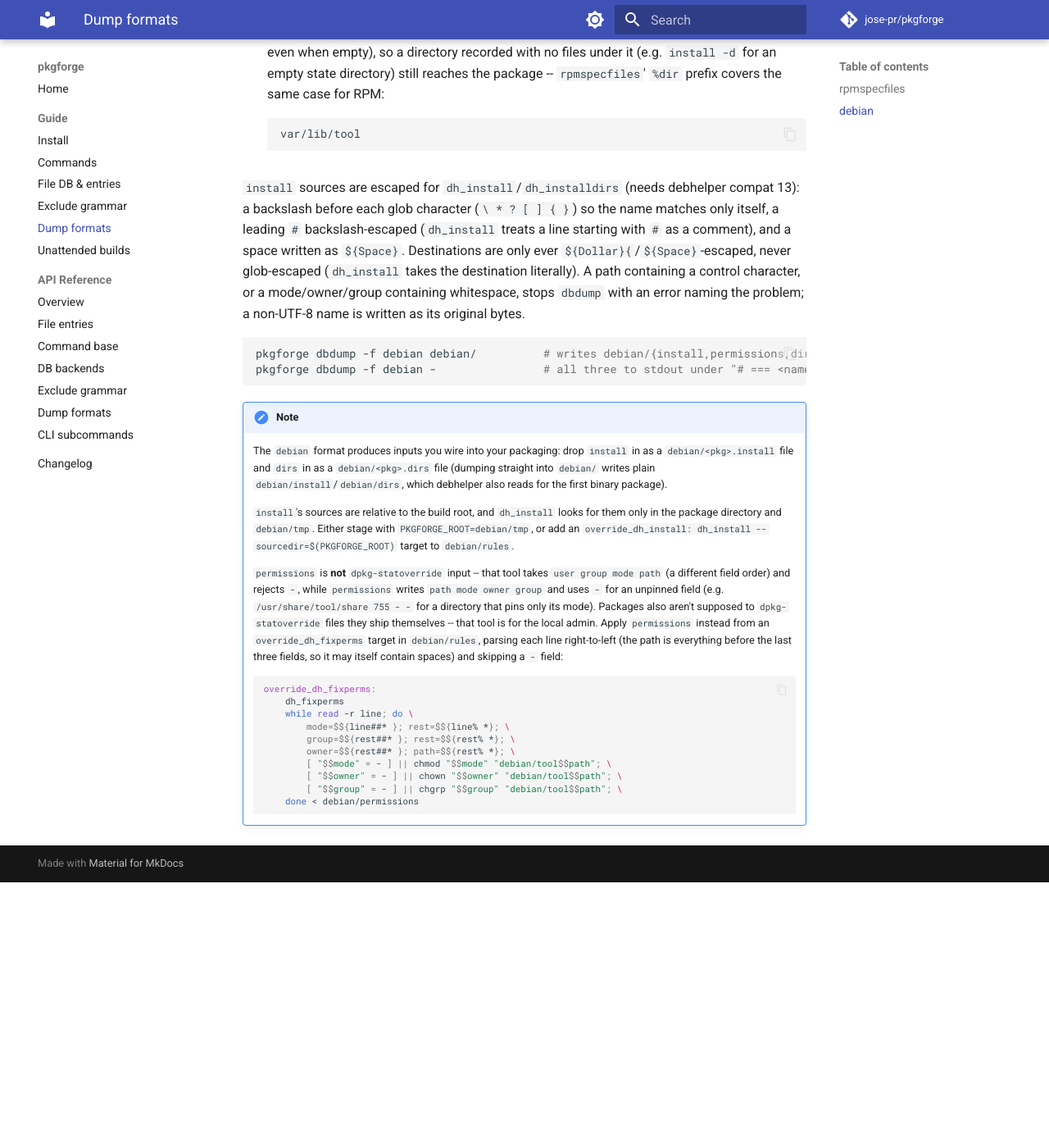
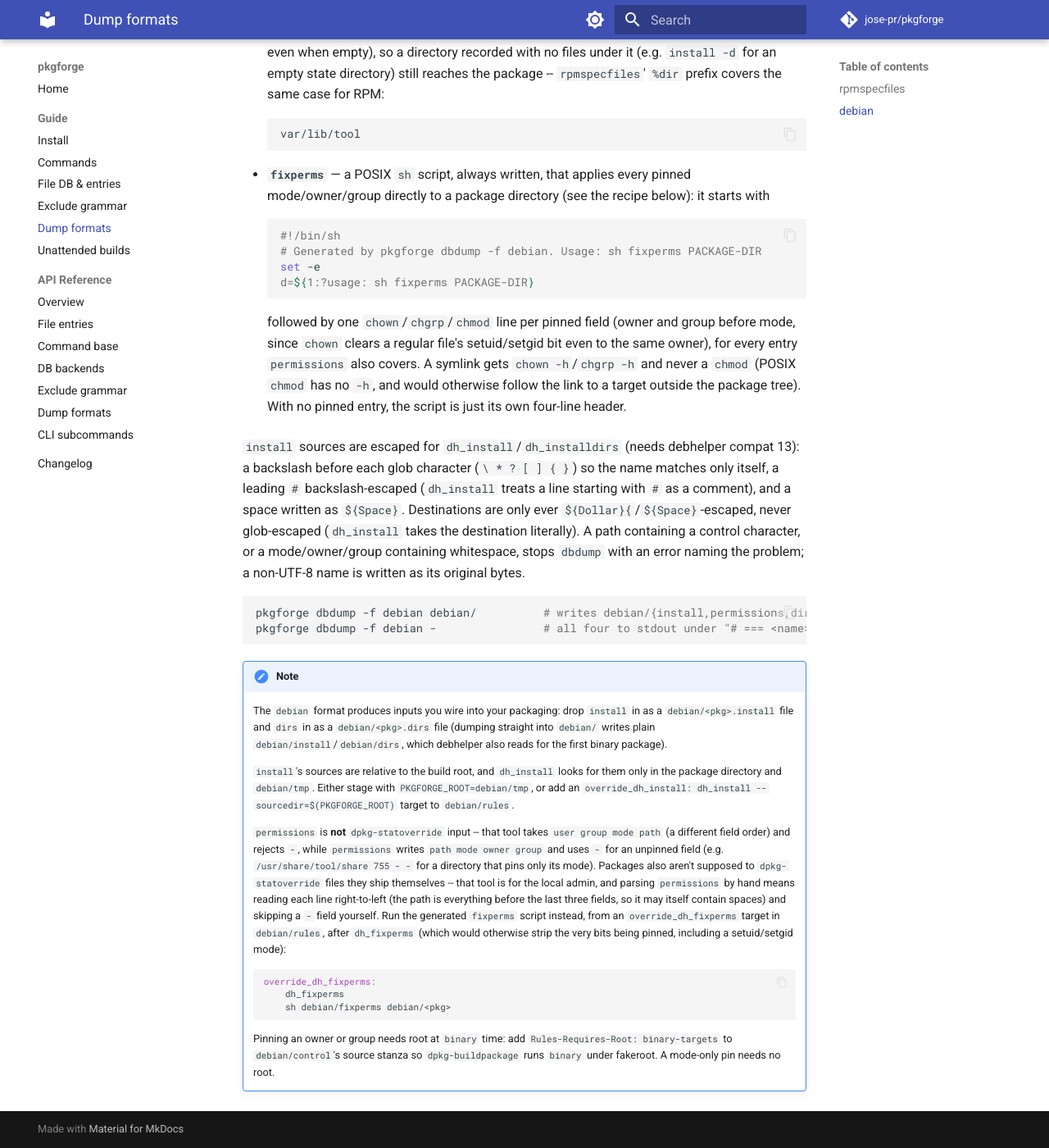
Before and after one commit to jose-pr/pkgforge, an MkDocs documentation site: the page built from docs/guide/formats.md, in a window 1280 px wide and 1400 px high, scrolled down 1673 px. Shown: the whole window at 82% size. Built offline with MkDocs 1.6.1 and Material for MkDocs 9.7.7, drawn with Linux system fonts in a browser that asks for light colours; comment, search, counter and statistics services are not loaded; before the commit the page ends 2749 px from its top, so only the background shows below that; some of the changed text lies outside the part shown.

Commit message:
docs: run the fixperms script from override_dh_fixperms
The formats guide's override_dh_fixperms example parsed permissions
right-to-left by hand, and read the fields in the wrong order (mode,
group, owner instead of mode, owner, group -- it passed the group to
chmod). Replace it with the two-line recipe that runs the generated
fixperms script after dh_fixperms, plus a note that a pinned owner or
group needs Rules-Requires-Root: binary-targets.

````diff
--- a/docs/guide/formats.md
+++ b/docs/guide/formats.md
@@ -52,7 +52,7 @@ pkgforge dbdump -f rpmspecfiles -          # to stdout
 
 ## `debian`
 
-Writes three artifacts into an output directory (created if needed):
+Writes four artifacts into an output directory (created if needed):
 
 - **`install`** — `dh_install`-style `<src> <dest-dir>` lines (one per
   non-directory entry), where the source is the build-root-relative path and the
@@ -85,6 +85,25 @@ Writes three artifacts into an output directory (created if needed):
     var/lib/tool
     ```
 
+- **`fixperms`** — a POSIX `sh` script, always written, that applies every
+  pinned mode/owner/group directly to a package directory (see the recipe
+  below): it starts with
+
+    ```sh
+    #!/bin/sh
+    # Generated by pkgforge dbdump -f debian. Usage: sh fixperms PACKAGE-DIR
+    set -e
+    d=${1:?usage: sh fixperms PACKAGE-DIR}
+    ```
+
+    followed by one `chown`/`chgrp`/`chmod` line per pinned field (owner and
+    group before mode, since `chown` clears a regular file's setuid/setgid
+    bit even to the same owner), for every entry `permissions` also covers.
+    A symlink gets `chown -h`/`chgrp -h` and never a `chmod` (POSIX `chmod`
+    has no `-h`, and would otherwise follow the link to a target outside the
+    package tree). With no pinned entry, the script is just its own
+    four-line header.
+
 `install` sources are escaped for `dh_install`/`dh_installdirs` (needs
 debhelper compat 13): a backslash before each glob character (`\ * ? [ ] { }`)
 so the name matches only itself, a leading `#` backslash-escaped (`dh_install`
@@ -96,8 +115,8 @@ stops `dbdump` with an error naming the problem; a non-UTF-8 name is written
 as its original bytes.
 
 ```bash
-pkgforge dbdump -f debian debian/          # writes debian/{install,permissions,dirs}
-pkgforge dbdump -f debian -                # all three to stdout under "# === <name> ===" headers
+pkgforge dbdump -f debian debian/          # writes debian/{install,permissions,dirs,fixperms}
+pkgforge dbdump -f debian -                # all four to stdout under "# === <name> ===" headers
 ```
 
 !!! note
@@ -119,20 +138,20 @@ pkgforge dbdump -f debian -                # all three to stdout under "# === <n
     unpinned field (e.g. `/usr/share/tool/share 755 - -` for a directory
     that pins only its mode). Packages also aren't supposed to
     `dpkg-statoverride` files they ship themselves -- that tool is for the
-    local admin. Apply `permissions` instead from an `override_dh_fixperms`
-    target in `debian/rules`, parsing each line right-to-left (the path is
-    everything before the last three fields, so it may itself contain
-    spaces) and skipping a `-` field:
+    local admin, and parsing `permissions` by hand means reading each line
+    right-to-left (the path is everything before the last three fields, so
+    it may itself contain spaces) and skipping a `-` field yourself. Run the
+    generated `fixperms` script instead, from an `override_dh_fixperms`
+    target in `debian/rules`, after `dh_fixperms` (which would otherwise
+    strip the very bits being pinned, including a setuid/setgid mode):
 
     ```make
     override_dh_fixperms:
     	dh_fixperms
-    	while read -r line; do \
-    		mode=$${line##* }; rest=$${line% *}; \
-    		group=$${rest##* }; rest=$${rest% *}; \
-    		owner=$${rest##* }; path=$${rest% *}; \
-    		[ "$$mode" = - ] || chmod "$$mode" "debian/tool$$path"; \
-    		[ "$$owner" = - ] || chown "$$owner" "debian/tool$$path"; \
-    		[ "$$group" = - ] || chgrp "$$group" "debian/tool$$path"; \
-    	done < debian/permissions
+    	sh debian/fixperms debian/<pkg>
     ```
+
+    Pinning an owner or group needs root at `binary` time: add
+    `Rules-Requires-Root: binary-targets` to `debian/control`'s source
+    stanza so `dpkg-buildpackage` runs `binary` under fakeroot. A mode-only
+    pin needs no root.
````
Also changed, not shown: CHANGELOG.md (+5 -0 lines).
